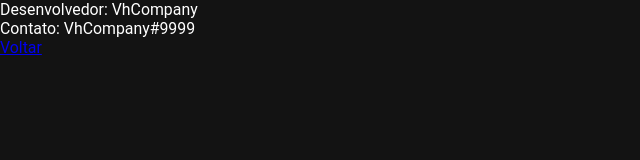
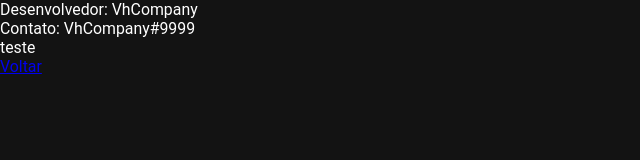
Before and after one commit to VhCompany1/Planta, a plain HTML site: page code/index.html in a window 1280 px wide. Shown: the whole page, without its empty margins (0-640 px from the left). Drawn offline with Linux system fonts and the light colour scheme.

```diff
--- a/code/index.html
+++ b/code/index.html
@@ -14,6 +14,9 @@
             <p id="desenvolvedor">Desenvolvedor: VhCompany</p>
             <p id="contato">Contato: VhCompany#9999</p>
         </div>
+        <div id="hpSponsor">
+            teste
+        </div>
 
         <a href="index.html" class="botao">Voltar</a>
     </div>
```
